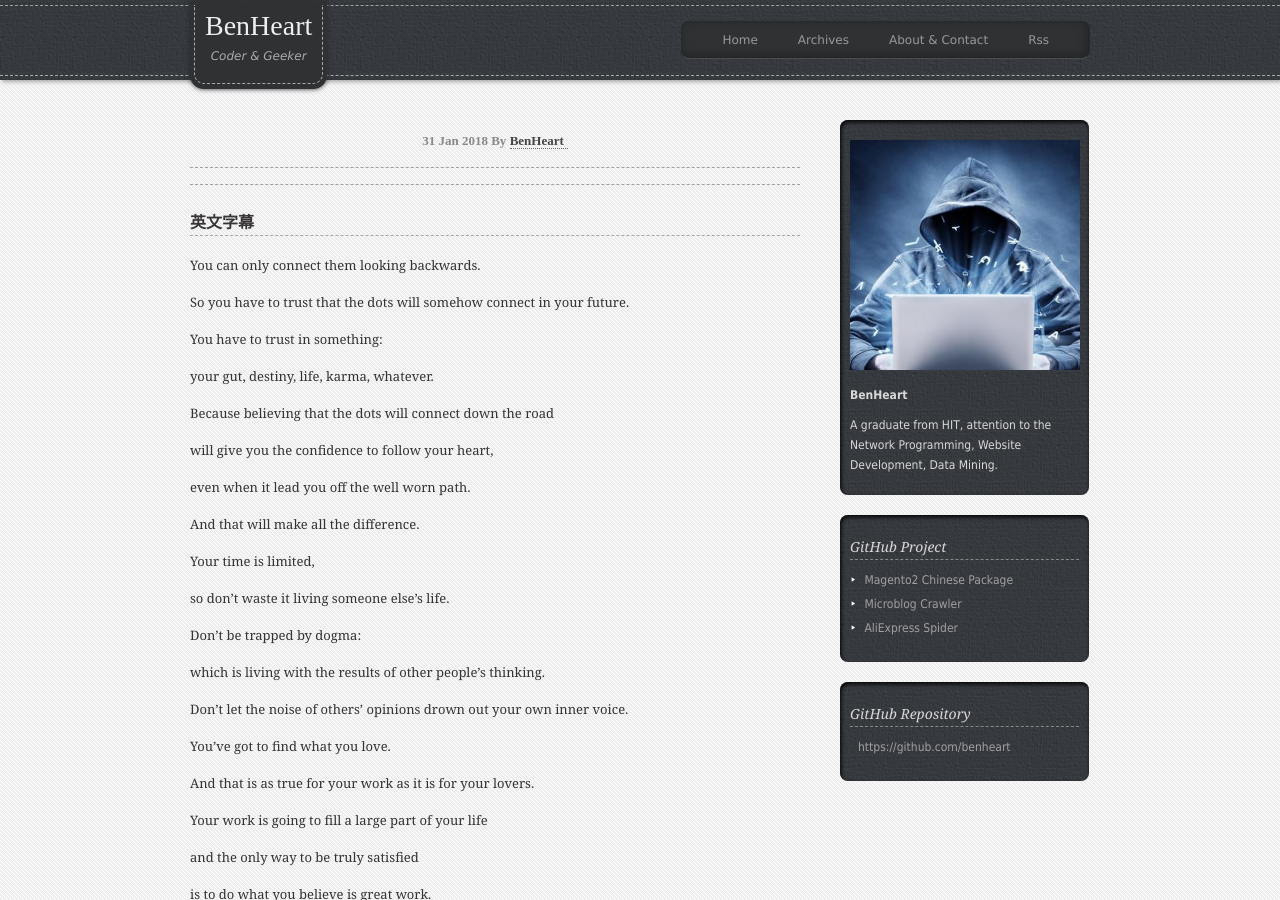
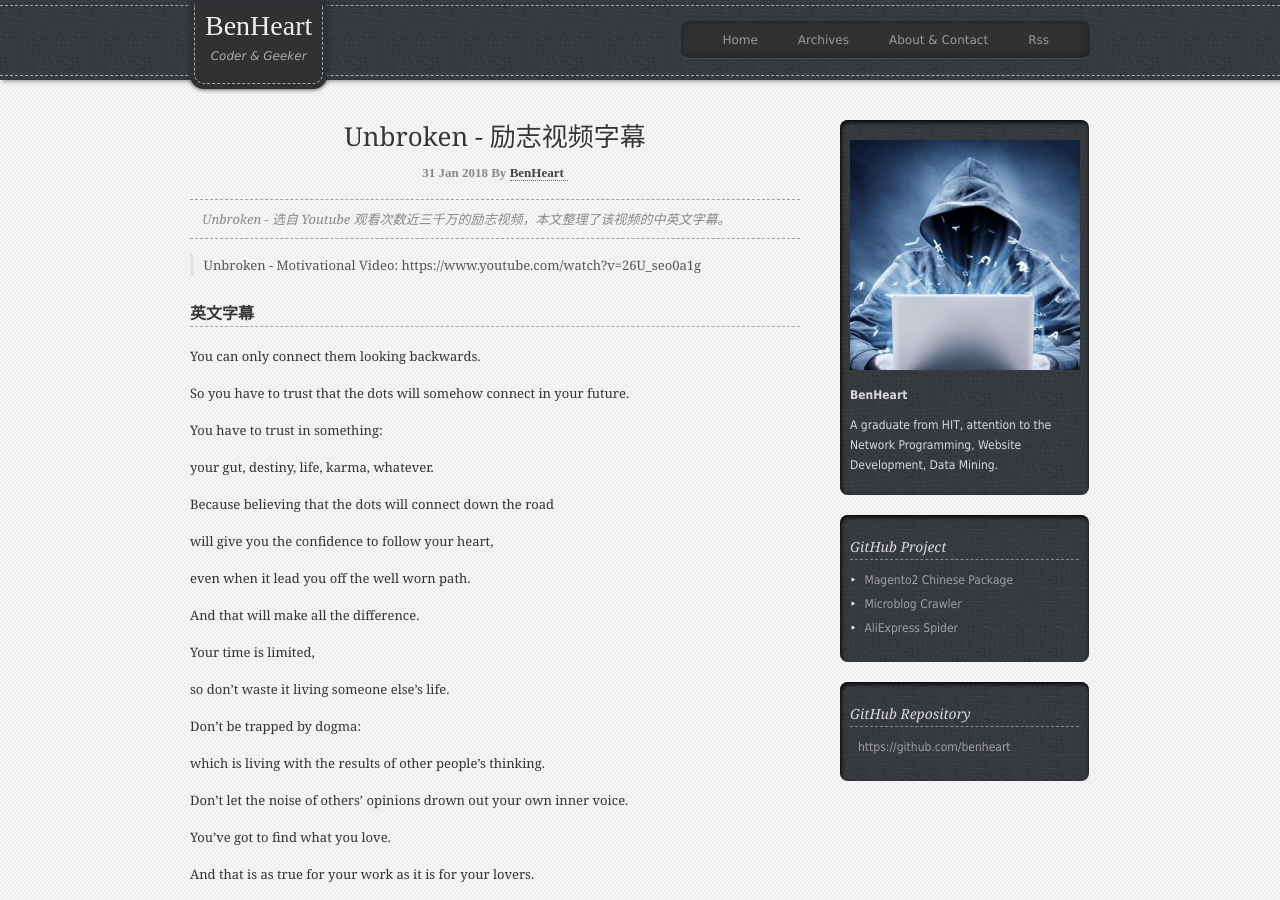
Before and after one commit to benheart/benheart.github.io, a Jekyll site: the page built from _posts/2018-01-31-unbroken-motivational-video-subtitle.md, in a window 1280 px wide and 900 px high. Built offline with Jekyll 4.4.1, drawn with Linux system fonts in a browser that asks for light colours; our own code applies the rules of GitHub Pages for plain Markdown files; comment, search, counter and statistics services are not loaded.

Commit message:
Modify some words

```diff
--- a/_posts/2018-01-31-unbroken-motivational-video-subtitle.md
+++ b/_posts/2018-01-31-unbroken-motivational-video-subtitle.md
@@ -1,9 +1,10 @@
 ---
 layout: post
 title: Unbroken - 励志视频字幕
-description: Unbroken - 选自 Youtube 观看次数近三千万的励志视频，本文整理了该视频的中英文字幕。原视频地址: https://www.youtube.com/watch?v=26U_seo0a1g
+description: Unbroken - 选自 Youtube 观看次数近三千万的励志视频，本文整理了该视频的中英文字幕。
 key: unbroken, motivational video, subtitle
 ---
+> Unbroken - Motivational Video: https://www.youtube.com/watch?v=26U_seo0a1g
 
 ### 英文字幕
 You can only connect them looking backwards.
```
